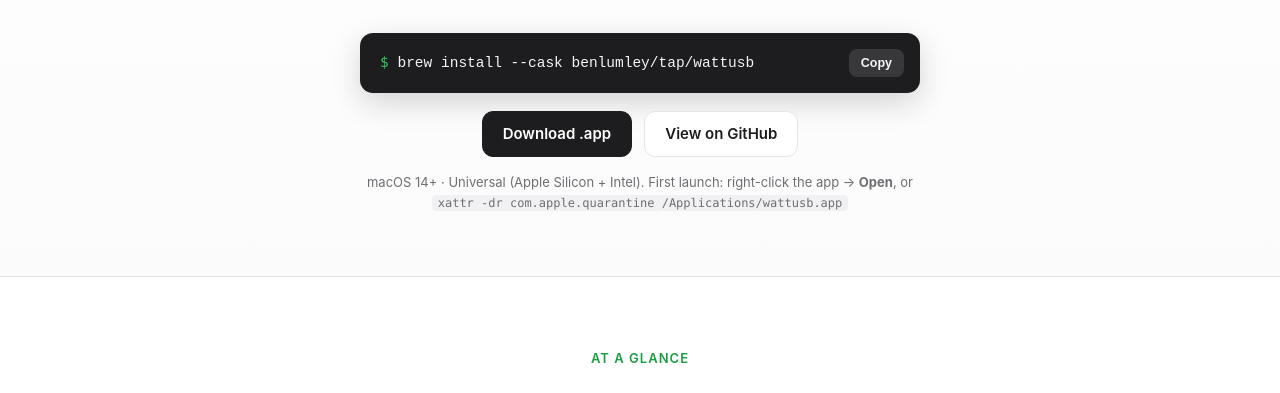
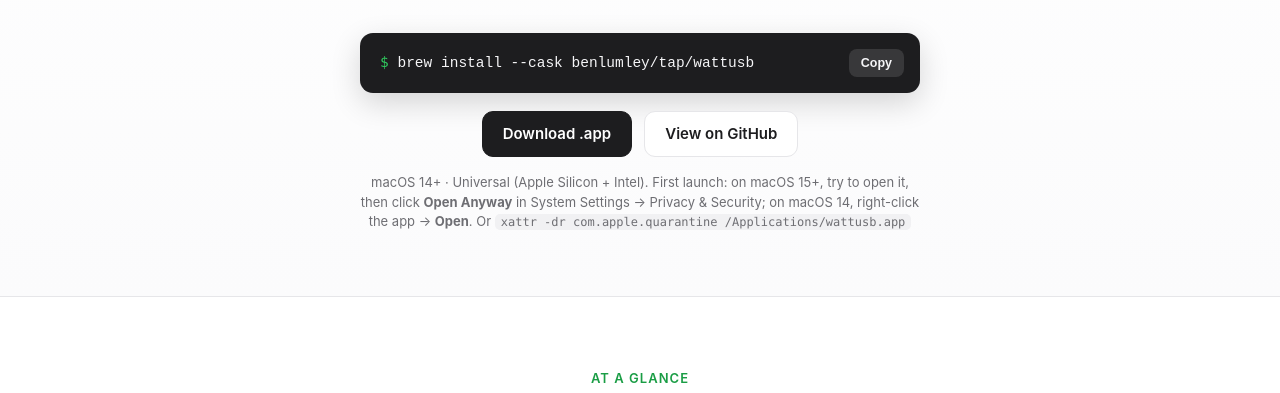
Before and after one commit to benlumley/wattusb, a plain HTML site: page docs/index.html in a window 1280 px wide. Shown: the part 369-762 px from the top of the page. Drawn offline with Linux system fonts and the light colour scheme.

Commit message:
Update first-launch Gatekeeper instructions for macOS 15+
On Sequoia and later, right-click → Open no longer bypasses Gatekeeper for
non-notarized apps; users must click Open Anyway in System Settings →
Privacy & Security. Match the wording used in benlumley/homebrew-tap#3.

Amp-Thread-ID: https://ampcode.com/threads/T-01a18758-9183-725a-88bc-63c88638f969

```diff
--- a/docs/index.html
+++ b/docs/index.html
@@ -211,7 +211,7 @@
           <a class="btn primary" href="https://github.com/benlumley/wattusb/releases/latest">Download .app</a>
           <a class="btn" href="https://github.com/benlumley/wattusb">View on GitHub</a>
         </div>
-        <p class="hint">macOS 14+ · Universal (Apple Silicon + Intel). First launch: right-click the app → <b>Open</b>, or <code>xattr -dr com.apple.quarantine /Applications/wattusb.app</code></p>
+        <p class="hint">macOS 14+ · Universal (Apple Silicon + Intel). First launch: on macOS 15+, try to open it, then click <b>Open Anyway</b> in System Settings → Privacy &amp; Security; on macOS 14, right-click the app → <b>Open</b>. Or <code>xattr -dr com.apple.quarantine /Applications/wattusb.app</code></p>
       </div>
     </div>
   </header>
```
Also changed, not shown: 2 other files.
